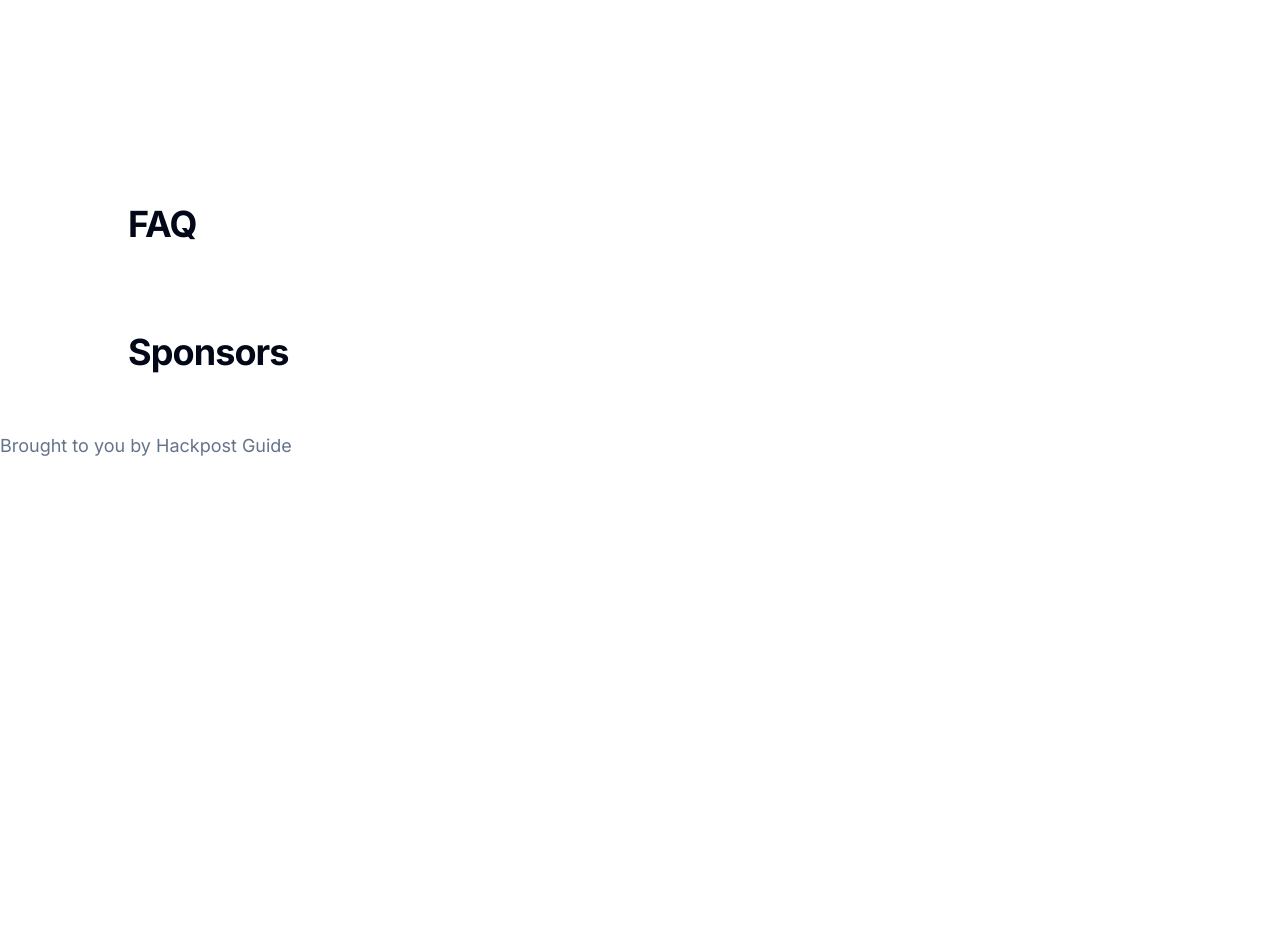
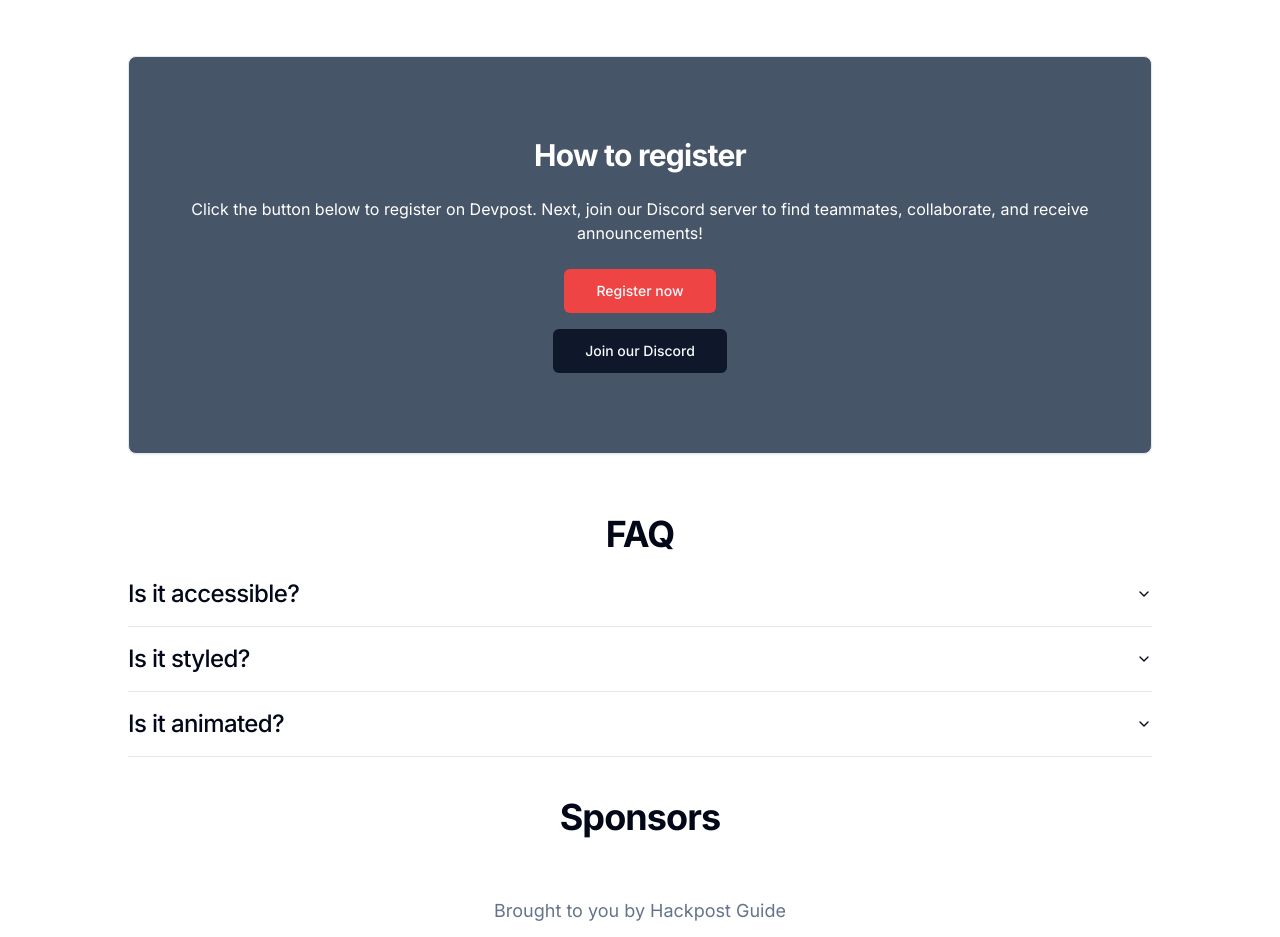
Before and after one commit to hackpostguide/hackathon-1.0, a Next.js app: page / in a window 1280 px wide. Shown: the part 860-1797 px from the top of the page. Before the commit the page ends 1332 px from the top, so only its background shows below. Built offline with nearby package versions, Linux system fonts and the light colour scheme.

Commit message:
chore: Update landing page with Hackpost Guide Hackathon details

```diff
--- a/app/page.tsx
+++ b/app/page.tsx
@@ -1,13 +1,16 @@
+import { FAQ } from "@/components/FAQ";
+import { RegisterButtons } from "@/components/RegisterButtons";
 import { Button } from "@/components/ui/button";
+import { Card, CardContent, CardTitle } from "@/components/ui/card";
 import Image from "next/image";
 import Link from "next/link";
 
 export default function Home() {
   return (
-    <main className="">
+    <main className="text-center">
       {/* Hero Section */}
       <section className="min-h-[80vh] bg-neutral-950 flex items-center text-background">
-        <div className="mx-auto p-10 text-center max-w-3xl">
+        <div className="mx-auto p-10 max-w-3xl">
           <h3 className="text-xl sm:text-2xl text-muted-foreground font-normal">
             Spice up your summer with the very first
           </h3>
@@ -21,55 +24,48 @@ export default function Home() {
             Organized by Hackpost Guide. Join us for a weekend of hacking, learning, and fun!
           </p>
 
-          <div className="flex flex-col gap-4 justify-center items-center">
-            <div className="inline-flex">
-              <Button variant="destructive" size="lg" asChild>
-                <Link href="https://hg-hackathon.devpost.com" target="_blank" rel="noopener noreferrer">
-                  Register now
-                </Link>
-              </Button>
-            </div>
-            <div className="inline-flex">
-              <Button variant="default" size="lg" asChild>
-                <Link href="https://hackpost.guide/discord" target="_blank" rel="noopener noreferrer">
-                  Join our Discord
-                </Link>
-              </Button>
-            </div>
-          </div>
+          <RegisterButtons />
         </div>
       </section>
 
       {/* Prizes */}
-      <section>
+      <section className="px-10">
         <div className="py-10 max-w-5xl mx-auto">
           <h2>Prizes</h2>
         </div>
       </section>
 
       {/* Schedule */}
-      <section>
+      <section className="px-10">
         <div className="py-10 max-w-5xl mx-auto">
           <h2>Schedule</h2>
         </div>
       </section>
 
       {/* How to register */}
-      <section className="flex items-center text-background">
-        <div className="py-10 max-w-5xl mx-auto text-center">
-          <h2>How to register</h2>
-        </div>
+      <section className="flex items-center justify-center p-5">
+        <Card className="max-w-5xl w-full bg-slate-600 text-background py-20">
+            <CardTitle>
+              <h2 className="text-3xl font-bold mb-4">How to register</h2>
+            </CardTitle>
+            <CardContent>
+              Click the button below to register on Devpost. Next, join our Discord server to find teammates, collaborate, and receive announcements!
+            </CardContent>
+            <RegisterButtons />
+        </Card>
       </section>
 
       {/* FAQ */}
-      <section>
-        <div className="py-10 max-w-5xl mx-auto">
-          <h2>FAQ</h2>
+      <section className="px-10">
+        <h2 className="pt-10">FAQ</h2>
+        <div className="max-w-5xl mx-auto">
+          <FAQ />
         </div>
+
       </section>
 
       {/* Sponsors */}
-      <section>
+      <section className="px-10">
         <div className="py-10 max-w-5xl mx-auto">
           <h2>Sponsors</h2>
         </div>
--- /dev/null
+++ b/components/FAQ.tsx
@@ -0,0 +1,31 @@
+import React from 'react'
+import { Accordion, AccordionContent, AccordionItem, AccordionTrigger } from './ui/accordion'
+
+export const FAQ = () => {
+  return (
+    <div>
+        <Accordion type="single" collapsible className="w-full">
+            <AccordionItem value="item-1">
+                <AccordionTrigger>Is it accessible?</AccordionTrigger>
+                <AccordionContent>
+                Yes. It adheres to the WAI-ARIA design pattern.
+                </AccordionContent>
+            </AccordionItem>
+            <AccordionItem value="item-2">
+                <AccordionTrigger>Is it styled?</AccordionTrigger>
+                <AccordionContent>
+                Yes. It comes with default styles that matches the other
+                components&apos; aesthetic.
+                </AccordionContent>
+            </AccordionItem>
+            <AccordionItem value="item-3">
+                <AccordionTrigger>Is it animated?</AccordionTrigger>
+                <AccordionContent>
+                Yes. It&apos;s animated by default, but you can disable it if you
+                prefer.
+                </AccordionContent>
+            </AccordionItem>
+        </Accordion>
+    </div>
+  )
+}
--- /dev/null
+++ b/components/RegisterButtons.tsx
@@ -0,0 +1,24 @@
+import Link from 'next/link'
+import React from 'react'
+import { Button } from './ui/button'
+
+export const RegisterButtons = () => {
+  return (
+    <div className="flex flex-col gap-4 justify-center items-center">
+        <div className="inline-flex">
+            <Button variant="destructive" size="lg" asChild>
+            <Link href="https://hg-hackathon.devpost.com" target="_blank" rel="noopener noreferrer">
+                Register now
+            </Link>
+            </Button>
+        </div>
+        <div className="inline-flex">
+            <Button variant="default" size="lg" asChild>
+            <Link href="https://hackpost.guide/discord" target="_blank" rel="noopener noreferrer">
+                Join our Discord
+            </Link>
+            </Button>
+        </div>
+    </div>
+  )
+}
```
